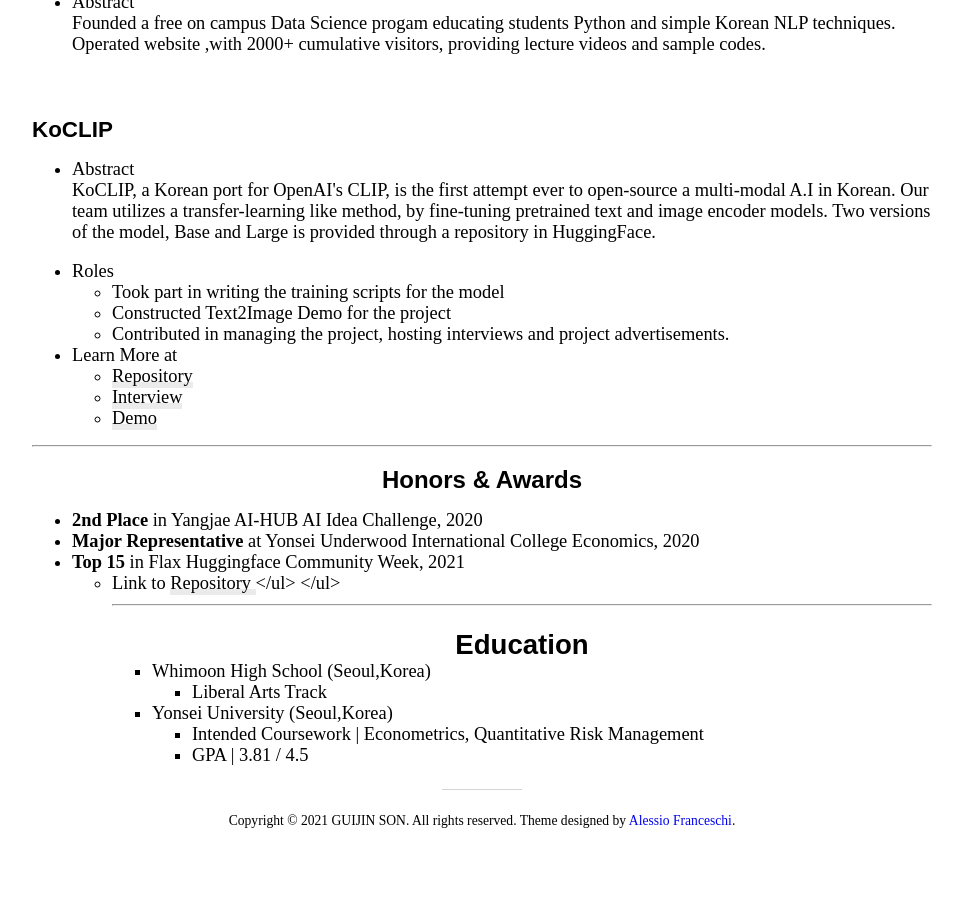
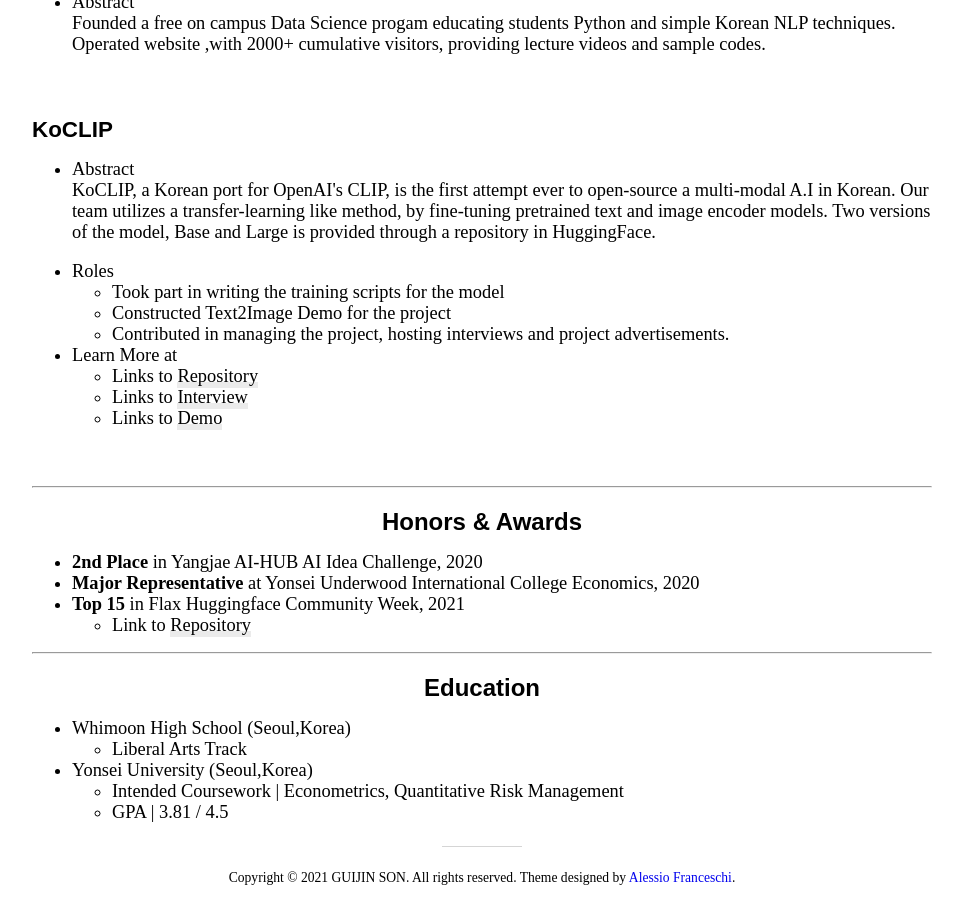
Before and after one commit to guijinSON/guijinSON.github.io, a Jekyll site: the page built from Learn_More.md, in a window 1280 px wide and 900 px high, scrolled down 1343 px. Shown: the whole window, without its empty margins (158-1121 px from the left). Built offline with Jekyll 4.4.1, drawn with Linux system fonts in a browser that asks for light colours; nearby versions of some CDN libraries; before the commit the page ends 2185 px from its top, so only the background shows below that.

Commit message:
Update Learn_More.md

```diff
--- a/Learn_More.md
+++ b/Learn_More.md
@@ -58,7 +58,6 @@
  <ul><li> Abstract <br/>
 Founded a free on campus Data Science progam educating students Python and simple Korean NLP techniques. Operated website ,with 2000+ cumulative visitors, providing lecture videos and sample codes. </li>
 </ul><br/>
-
 <h3> KoCLIP</h3>
  <ul><li> Abstract <br/>
  KoCLIP, a Korean port for OpenAI's CLIP, is the first attempt ever to open-source a multi-modal A.I in Korean. Our team utilizes a transfer-learning like method, by fine-tuning pretrained text and image encoder models. Two versions of the model, Base and Large is provided through a repository in HuggingFace.</li> <br/>
@@ -70,11 +69,11 @@
   </ul>
 <li> Learn More at </li>
    <ul>
- <li> <a href="https://github.com/guijinSON/koclip.git"> Repository </a></li>
- <li> <a href="https://jiho-ml.com/weekly-nlp-42/"> Interview </a></li>
- <li> <a href="https://huggingface.co/spaces/flax-community/koclip"> Demo </a></li>
+ <li> Links to <a href="https://github.com/guijinSON/koclip.git"> Repository </a></li>
+ <li> Links to <a href="https://jiho-ml.com/weekly-nlp-42/"> Interview </a></li>
+ <li> Links to <a href="https://huggingface.co/spaces/flax-community/koclip"> Demo </a></li>
 </ul>
-   </ul>
+   </ul><br/>
 
 
 
@@ -86,8 +85,7 @@
 <li> <strong>Major Representative</strong> at Yonsei Underwood International College Economics, 2020 </li>
 <li> <strong>Top 15</strong> in Flax Huggingface Community Week, 2021 </li>
  <ul>
-  <li>
-   Link to <a href="https://github.com/guijinSON/koclip.git"> Repository </a>
+  <li>Link to <a href="https://github.com/guijinSON/koclip.git"> Repository </a></li>
  </ul>
 </ul>
 
```
